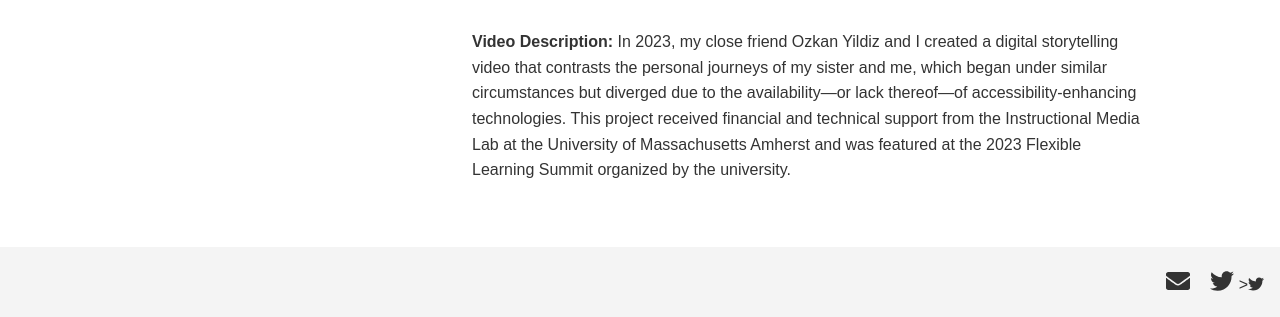
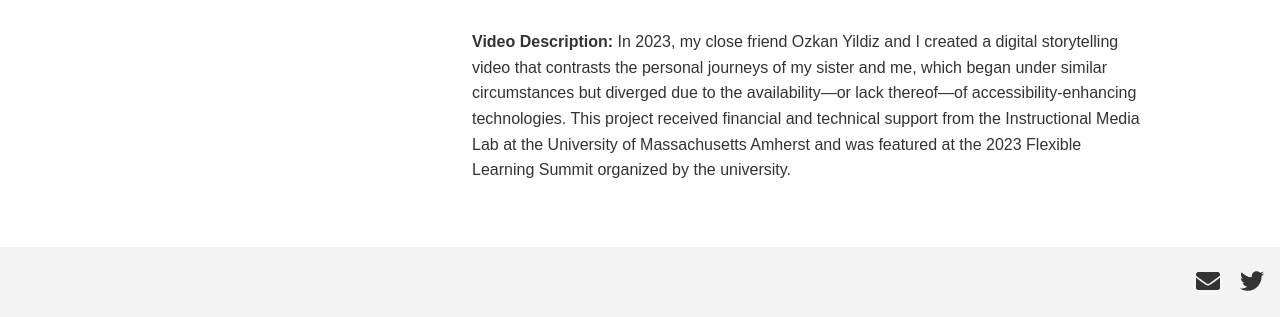
Before and after one commit to fatihumitcetin/fatihumitcetin.github.io, a plain HTML site: page index.html in a window 1280 px wide. Shown: the part 623-940 px from the top of the page. Drawn offline with Linux system fonts and the light colour scheme.

Commit message:
Add files via upload

```diff
--- a/index.html
+++ b/index.html
@@ -10,7 +10,9 @@
   <body>
     <header>
       <nav>
-        <div class="name"><a href="https://fatihumitcetin.github.io/">Fatih Umit Cetin</a></div>
+        <div class="name">
+          <a href="https://fatihumitcetin.github.io/">Fatih Umit Cetin</a>
+        </div>
         <ul>
           <li><a href="https://fatihumitcetin.github.io/">Home</a></li>
           <li><a href="research">Research</a></li>
@@ -74,8 +76,6 @@
           ><i class="fas fa-envelope"></i
         ></a>
         <a href="https://x.com/umitcetin"><i class="fab fa-twitter"></i></a>
-            ><i class="fab fa-twitter"></i
-          ></a>
       </div>
     </footer>
   </body>
```
Also changed, not shown: research.html (+3 -3 lines), resume.html (+3 -3 lines), teaching.html (+3 -3 lines). Lines whose indentation alone changed are shown as unchanged.
